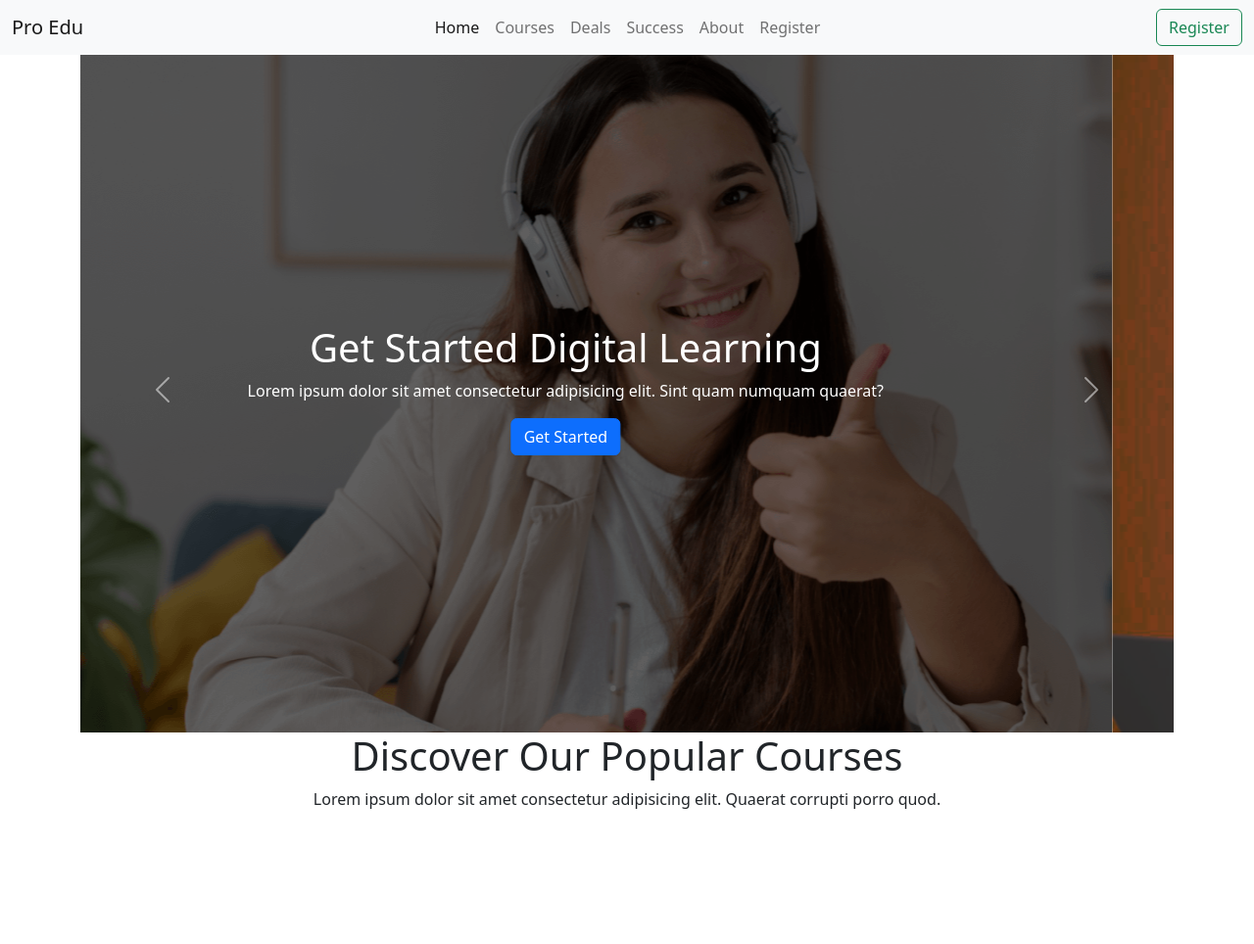
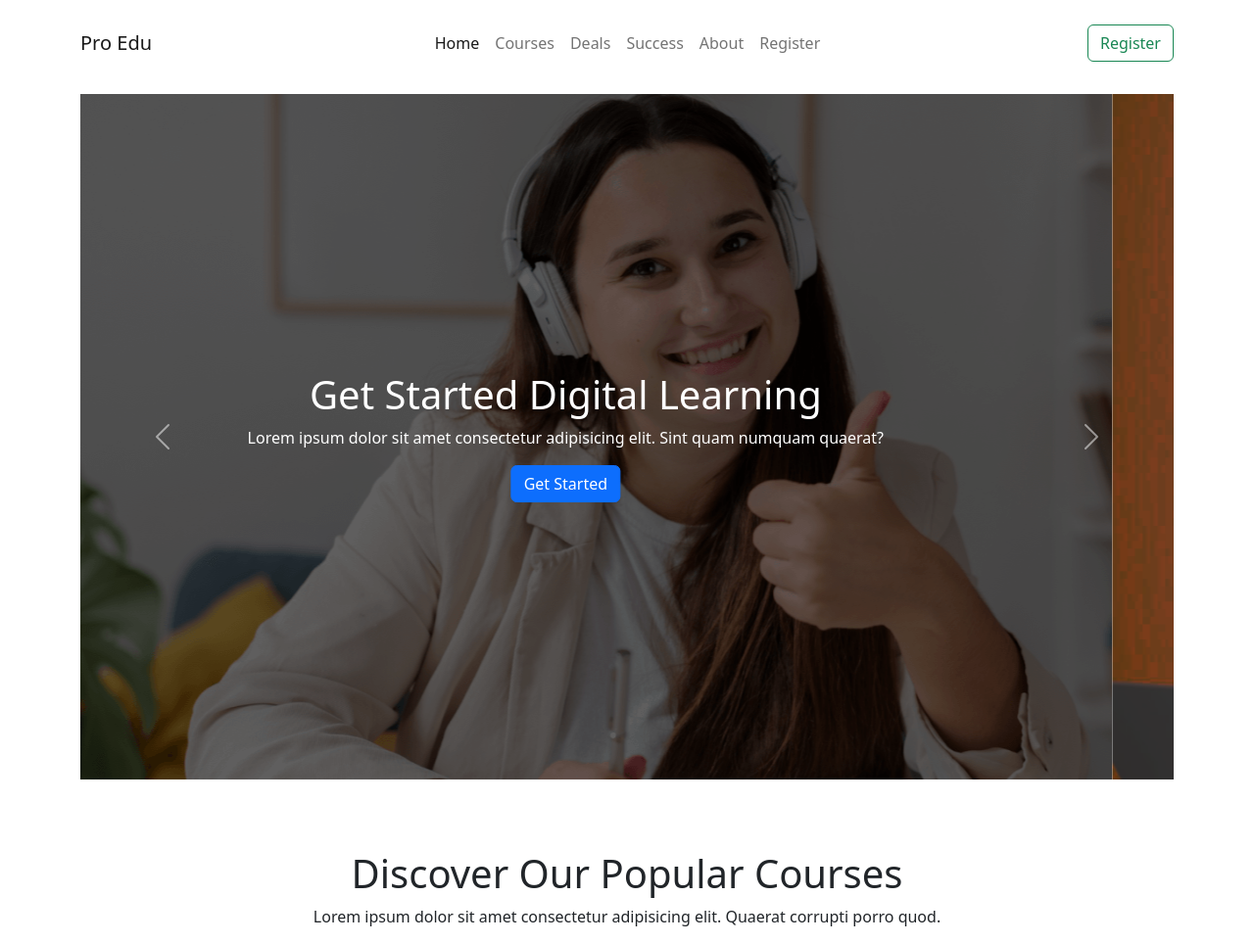
Before and after one commit to paulpollob/edTech-website, a plain HTML site: page index.html in a window 1280 px wide. Shown: the whole page at 98% size. Before the commit the page ends 844 px from the top, so only its background shows below. Drawn offline with nearby package versions, Linux system fonts and the light colour scheme.

Commit message:
updated header

```diff
--- a/index.html
+++ b/index.html
@@ -17,10 +17,12 @@
     <header>
 
         <!-- navbar start -->
+        <br>
         <nav>
             <div>
-                <nav class="navbar navbar-expand-lg bg-light fixed-top">
-                    <div class="container-fluid">
+                <br>
+                <nav class="navbar navbar-expand-lg bg-white fixed-top py-4">
+                    <div class="container">
                         <a class="navbar-brand" href="#">Pro Edu</a>
 
                         <div>
@@ -149,8 +151,9 @@
 
 
     <!-- courses start -->
-    <section>
+    <section class = "mt-5">
         <!-- heading of courses start -->
+        <br>
         <div class = "text-center">
             <h1>Discover Our Popular Courses</h1>
             <p>Lorem ipsum dolor sit amet consectetur adipisicing elit. Quaerat corrupti porro quod.</p>
```
